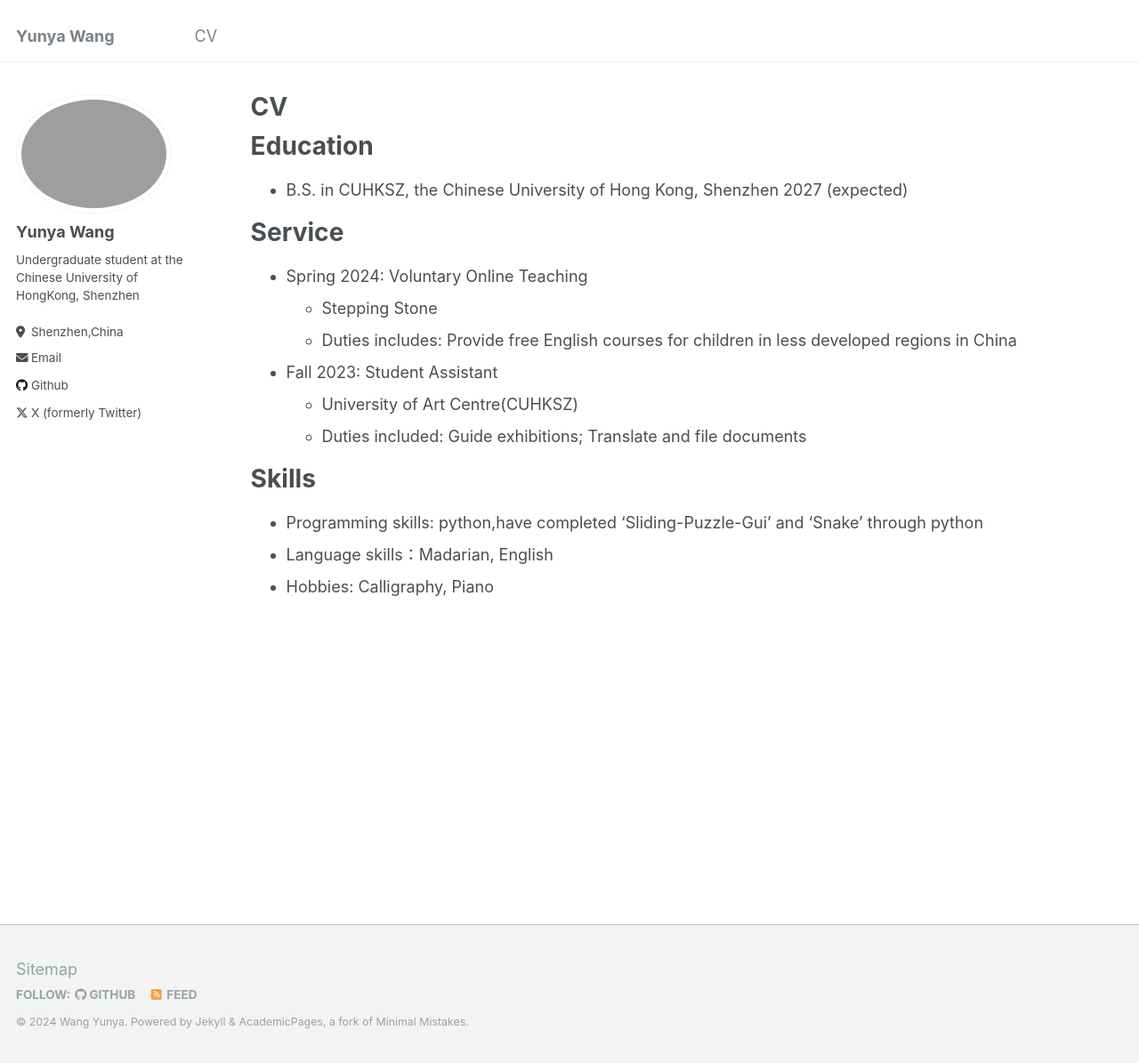
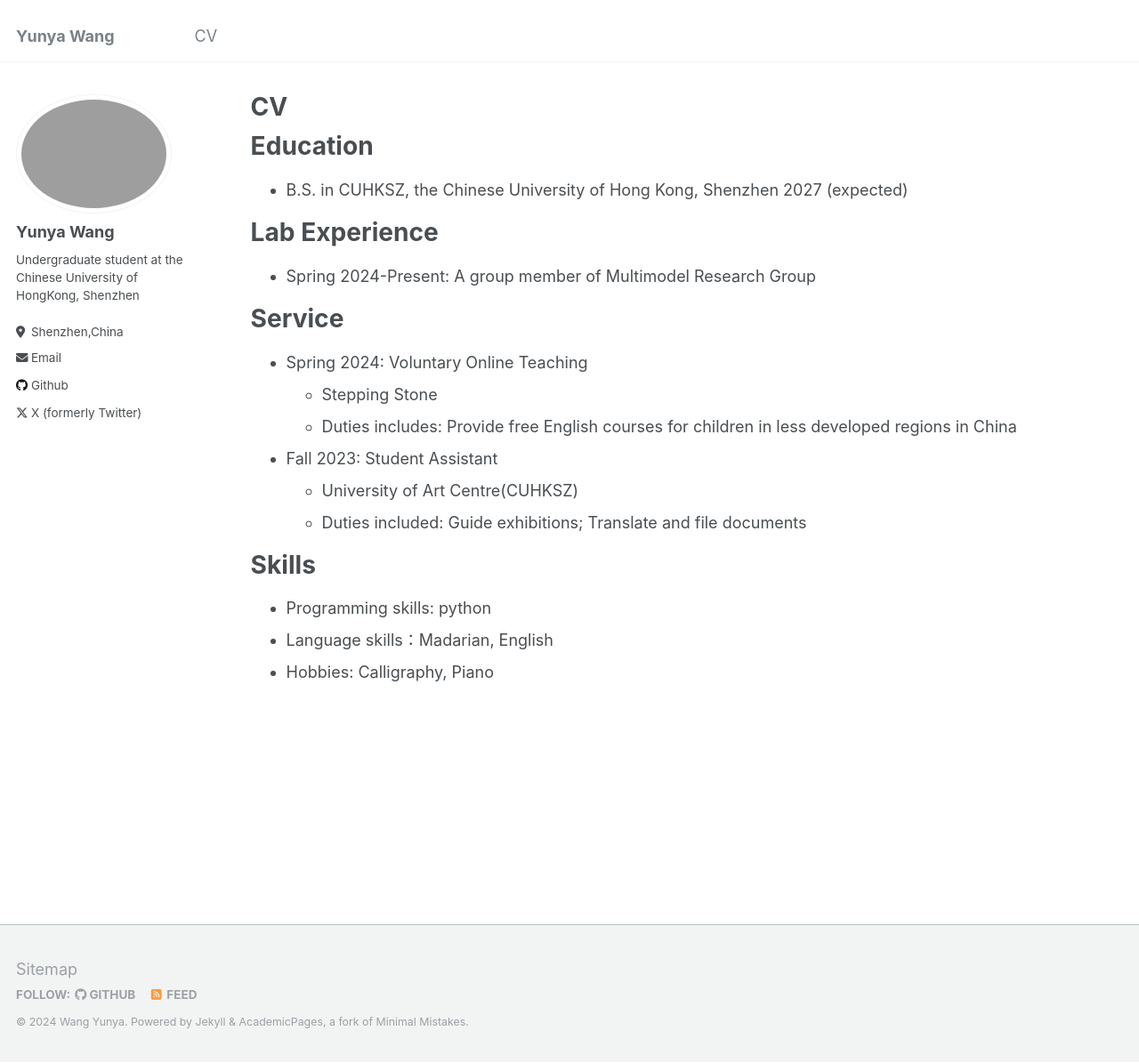
Before and after one commit to Eureka-wong/eureka-wong.github.io, a Jekyll site: the page built from _pages/cv.md, in a window 1280 px wide and 1195 px high. Shown: the whole window at 89% size. Built offline with Jekyll 4.4.1, drawn with Linux system fonts in a browser that asks for light colours.

Commit message:
Update cv.md

```diff
--- a/_pages/cv.md
+++ b/_pages/cv.md
@@ -13,6 +13,12 @@ Education
 ======
 * B.S. in CUHKSZ, the Chinese University of Hong Kong, Shenzhen 2027 (expected)
 
+
+Lab Experience
+======
+* Spring 2024-Present: A group member of Multimodel Research Group
+
+
 Service
 ======
 * Spring 2024: Voluntary Online Teaching
@@ -26,6 +32,6 @@ Service
 
 Skills
 ======
-* Programming skills: python,have completed 'Sliding-Puzzle-Gui' and 'Snake' through python
+* Programming skills: python
 * Language skills：Madarian, English
 * Hobbies: Calligraphy, Piano
```
